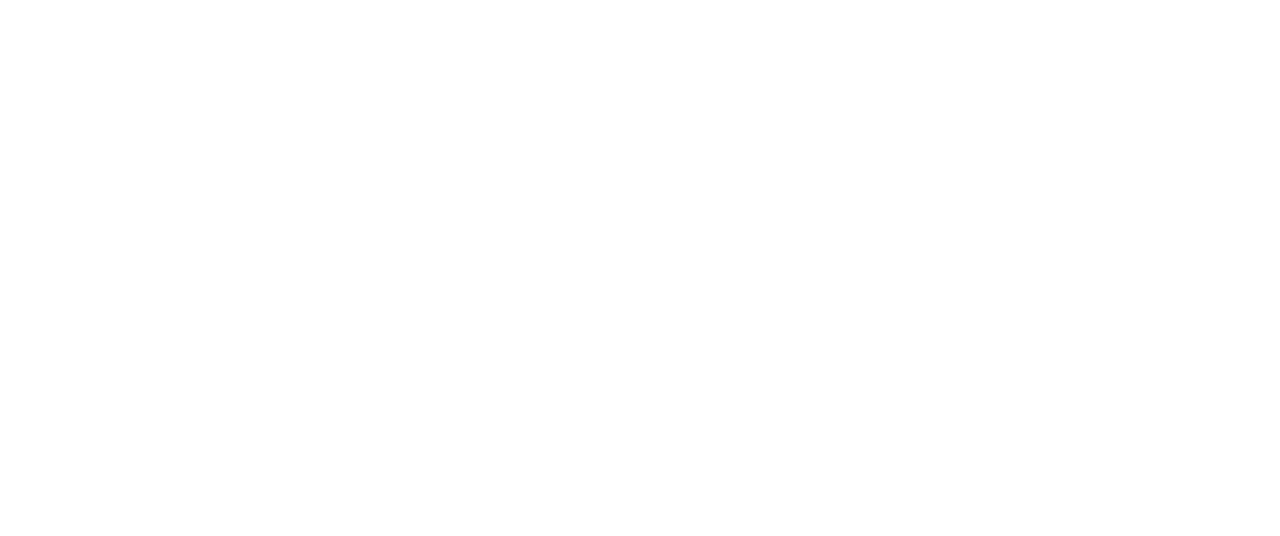
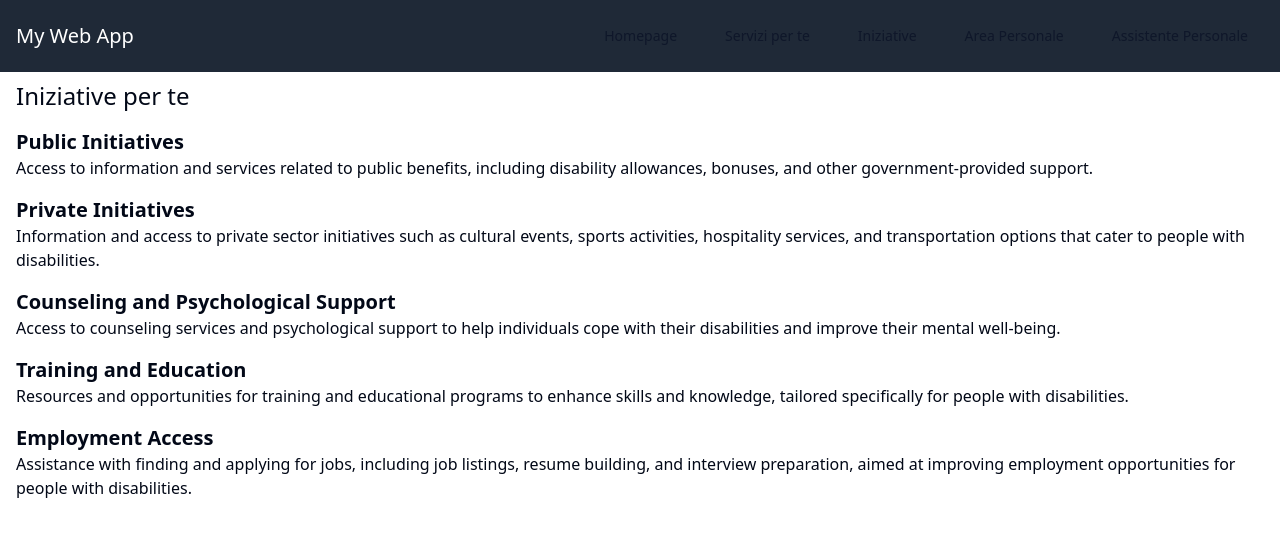
Before and after one commit to GPT-Engineer-App/personal-assistant-hub, a React (Vite) app: page /iniziative in a window 1280 px wide. Before the commit this address had no page. Shown: the top 536 px of the page. Built offline with nearby package versions, Linux system fonts and the light colour scheme.

Commit message:
Create "Iniziative per te" section with detailed information on various services offered in the portal.

```diff
--- a/src/App.jsx
+++ b/src/App.jsx
@@ -2,14 +2,16 @@ import { Route, BrowserRouter as Router, Routes } from "react-router-dom";
 import Index from "./pages/Index.jsx";
 import Profile from "./pages/Profile.jsx"; // Import the Profile component
 import AssistentePersonale from "./pages/AssistentePersonale.jsx"; // Import the AssistentePersonale component
+import Iniziative from "./pages/Iniziative.jsx"; // Import the Iniziative component
 
 function App() {
   return (
     <Router>
       <Routes>
         <Route exact path="/" element={<Index />} />
-        <Route path="/profilo" element={<Profile />} /> {/* Add the Profile route */}
-        <Route path="/assistente" element={<AssistentePersonale />} /> {/* Add the AssistentePersonale route */}
+        <Route path="/profilo" element={<Profile />} />
+        <Route path="/assistente" element={<AssistentePersonale />} />
+        <Route path="/iniziative" element={<Iniziative />} /> {/* Add the Iniziative route */}
       </Routes>
     </Router>
   );
--- /dev/null
+++ b/src/pages/Iniziative.jsx
@@ -0,0 +1,57 @@
+import React from "react";
+import { Link } from "react-router-dom";
+import { Button } from "@/components/ui/button";
+
+const Iniziative = () => {
+  return (
+    <div className="container mx-auto p-4">
+      <header className="bg-gray-800 text-white p-4 flex justify-between items-center fixed top-0 left-0 right-0 z-50">
+        <h1 className="text-xl">My Web App</h1>
+        <nav className="space-x-4">
+          <Link to="/" className="text-white">
+            <Button variant="link">Homepage</Button>
+          </Link>
+          <Link to="/servizi" className="text-white">
+            <Button variant="link">Servizi per te</Button>
+          </Link>
+          <Link to="/iniziative" className="text-white">
+            <Button variant="link">Iniziative</Button>
+          </Link>
+          <Link to="/profilo" className="text-white">
+            <Button variant="link">Area Personale</Button>
+          </Link>
+          <Link to="/assistente" className="text-white">
+            <Button variant="link">Assistente Personale</Button>
+          </Link>
+        </nav>
+      </header>
+      <div className="pt-16">
+        <h1 className="text-2xl mb-4">Iniziative per te</h1>
+        <div className="space-y-4">
+          <div>
+            <h2 className="text-xl font-semibold">Public Initiatives</h2>
+            <p>Access to information and services related to public benefits, including disability allowances, bonuses, and other government-provided support.</p>
+          </div>
+          <div>
+            <h2 className="text-xl font-semibold">Private Initiatives</h2>
+            <p>Information and access to private sector initiatives such as cultural events, sports activities, hospitality services, and transportation options that cater to people with disabilities.</p>
+          </div>
+          <div>
+            <h2 className="text-xl font-semibold">Counseling and Psychological Support</h2>
+            <p>Access to counseling services and psychological support to help individuals cope with their disabilities and improve their mental well-being.</p>
+          </div>
+          <div>
+            <h2 className="text-xl font-semibold">Training and Education</h2>
+            <p>Resources and opportunities for training and educational programs to enhance skills and knowledge, tailored specifically for people with disabilities.</p>
+          </div>
+          <div>
+            <h2 className="text-xl font-semibold">Employment Access</h2>
+            <p>Assistance with finding and applying for jobs, including job listings, resume building, and interview preparation, aimed at improving employment opportunities for people with disabilities.</p>
+          </div>
+        </div>
+      </div>
+    </div>
+  );
+};
+
+export default Iniziative;
```
